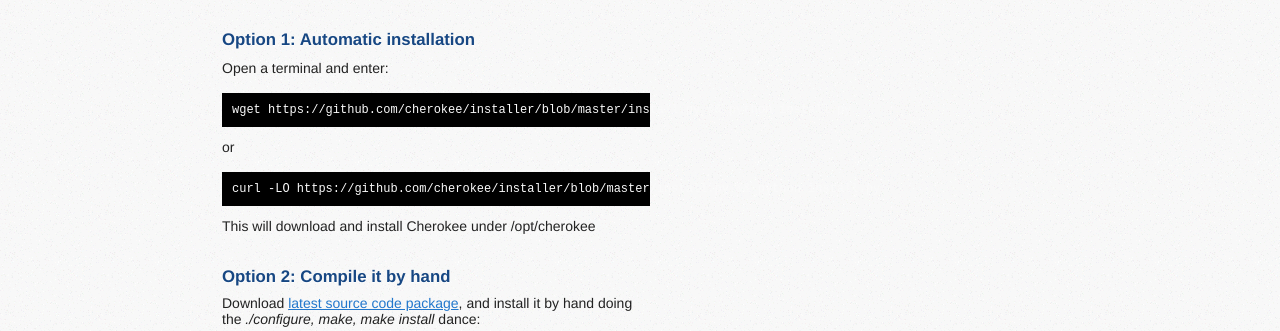
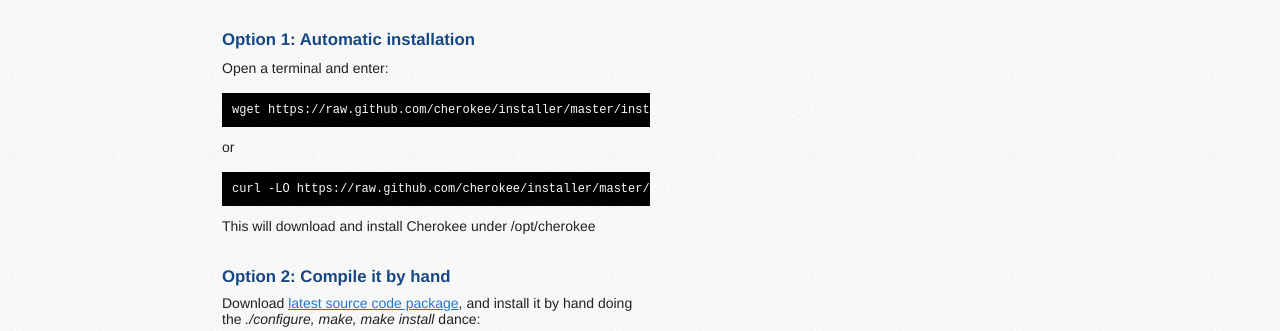
Before and after one commit to cherokee/cherokee.github.com, a Jekyll site: the page built from downloads.html, in a window 1280 px wide. Shown: the part 1246-1577 px from the top of the page. Built offline with Jekyll 4.4.1, drawn with Linux system fonts in a browser that asks for light colours; nearby versions of some CDN libraries.

Commit message:
Update downloads.html
The https://github.com/cherokee/installer/blob/master/install.py url render a html content, to render the content of file install.py your must be use raw subdomain.

```diff
--- a/downloads.html
+++ b/downloads.html
@@ -191,9 +191,9 @@
                         <h3>Option 1: Automatic installation</h3>
                         <div>
                             <p>Open a terminal and enter:</p>
-                            <pre class="terminal">wget https://github.com/cherokee/installer/blob/master/install.py && python install.py</pre>
+                            <pre class="terminal">wget https://raw.github.com/cherokee/installer/master/install.py && python install.py</pre>
                             <p>or</p>
-                            <pre class="terminal">curl -LO https://github.com/cherokee/installer/blob/master/install.py && python install.py</pre>
+                            <pre class="terminal">curl -LO https://raw.github.com/cherokee/installer/master/install.py && python install.py</pre>
                             <p>This will download and install Cherokee under /opt/cherokee</p>
                         </div>
 
```
